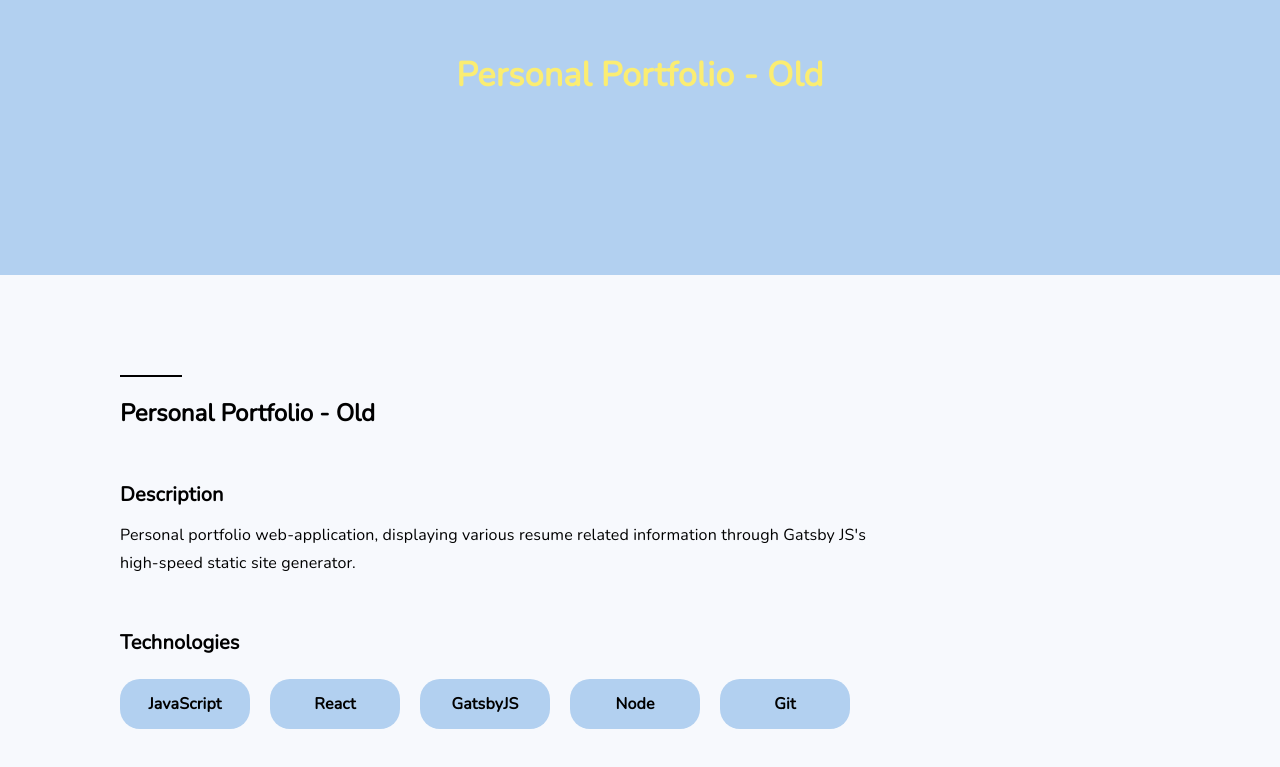
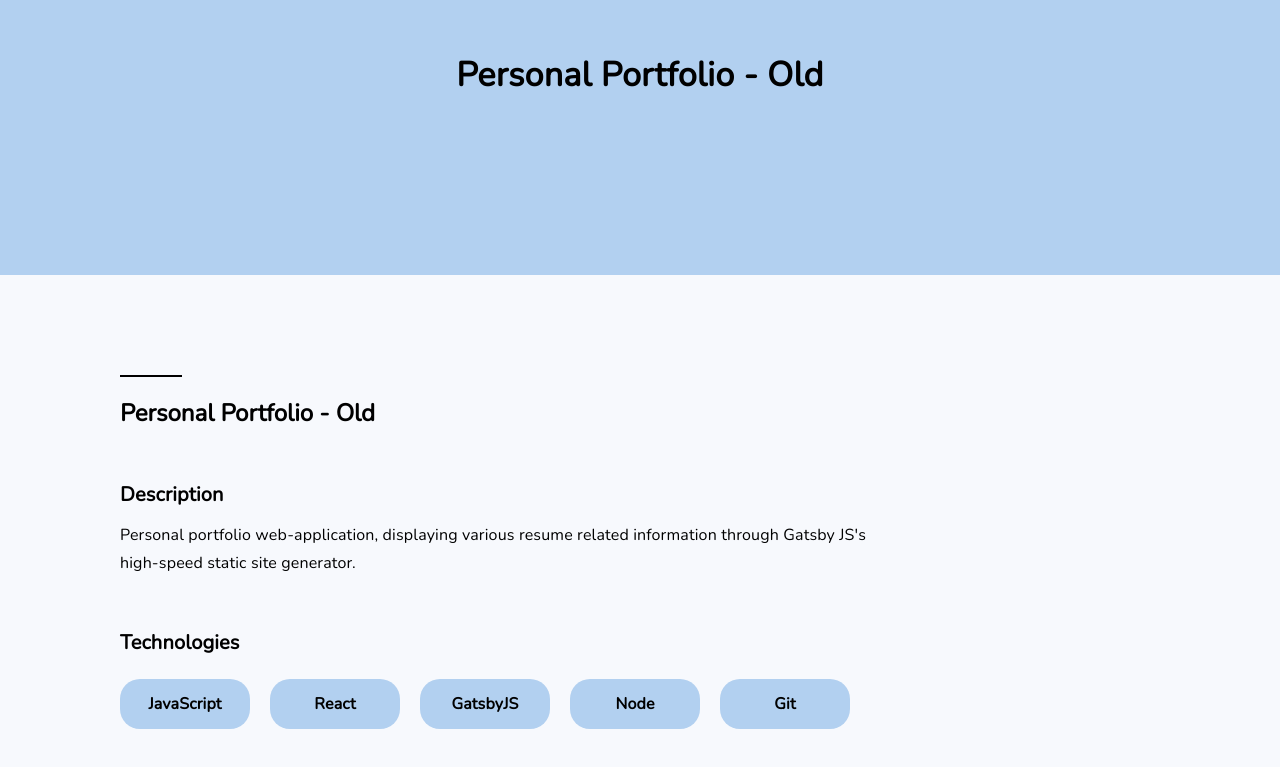
Before and after one commit to brandenphan/Portfolio-v2, a React (Create React App) app: page /PersonalPortfolioOld in a window 1280 px wide. Shown: the part 125-892 px from the top of the page. Built offline with nearby package versions, Linux system fonts and the light colour scheme.

Commit message:
updated some colour themes to projects

```diff
--- a/src/Pages/Project/Brawlhalla.js
+++ b/src/Pages/Project/Brawlhalla.js
@@ -15,7 +15,7 @@ const Brawlhalla = () => {
     return (
         <div style={{position: "absolute", top: "0", left: "0", width: "100%", overflow: "hidden", backgroundColor: "rgb(237, 242, 251, 0.45)"}}>
             <div style={{backgroundColor: "#CAC6E1", display: "flex", justifyContent: "center", alignItems: "center", height: "50vh"}}>
-                <Typography variant="h4" align="center" sx={{fontFamily: "Nunito", fontWeight: "bold", color: "#FFF800"}}>Brawlhalla</Typography>
+                <Typography variant="h4" align="center" sx={{fontFamily: "Nunito", fontWeight: "bold", color: "black"}}>Brawlhalla</Typography>
             </div>
 
             <Grid container sx={{marginLeft: width > 1400 ? "150px" : width > 1100 ? "120px" : width > 900 ? "100px" : width > 700 ? "70px" : "40px", marginTop: width > 700 ? "100px" : "80px", display: "flex", flexDirection: "column"}}>
--- a/src/Pages/Project/PersonalPortfolioOld.js
+++ b/src/Pages/Project/PersonalPortfolioOld.js
@@ -15,7 +15,7 @@ const PersonalPortfolioOld = () => {
     return (
         <div style={{position: "absolute", top: "0", left: "0", width: "100%", overflow: "hidden", backgroundColor: "rgb(237, 242, 251, 0.45)"}}>
             <div style={{backgroundColor: "#B2D0F0", display: "flex", justifyContent: "center", alignItems: "center", height: "50vh"}}>
-                <Typography variant="h4" align="center" sx={{fontFamily: "Nunito", fontWeight: "bold", color: "#FBED72"}}>Personal Portfolio - Old</Typography>
+                <Typography variant="h4" align="center" sx={{fontFamily: "Nunito", fontWeight: "bold", color: "black"}}>Personal Portfolio - Old</Typography>
             </div>
 
             <Grid container sx={{marginLeft: width > 1400 ? "150px" : width > 1100 ? "120px" : width > 900 ? "100px" : width > 700 ? "70px" : "40px", marginTop: width > 700 ? "100px" : "80px", display: "flex", flexDirection: "column"}}>
```
